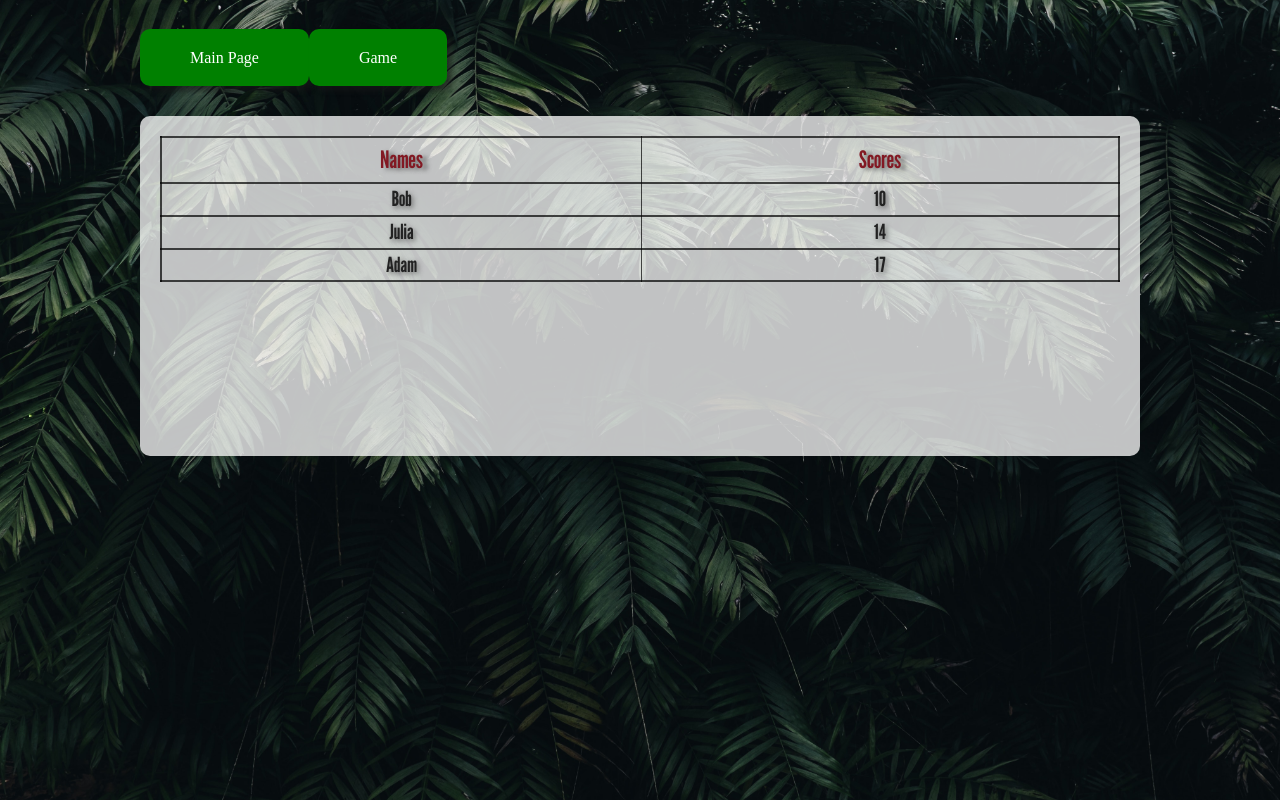
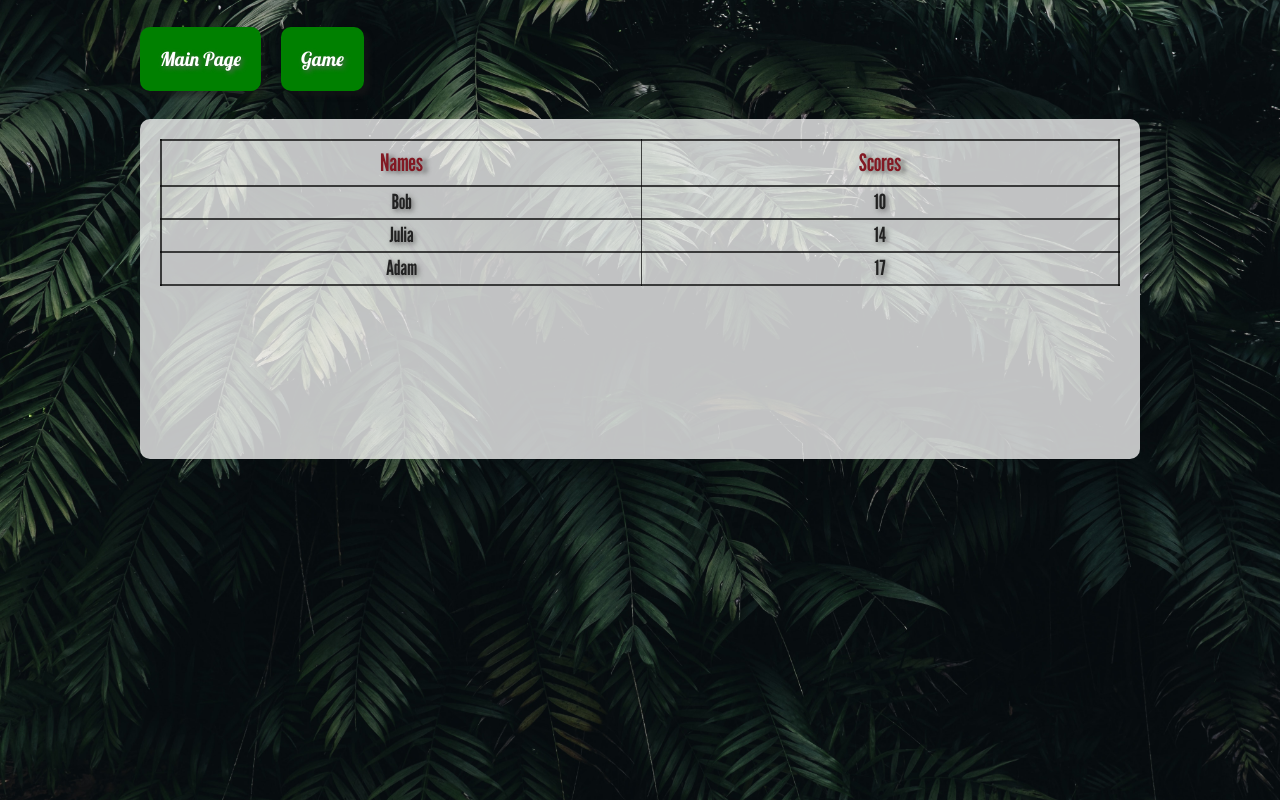
Before and after one commit to KarolinaNalaskowska/Memory-game-with-React, a React (Create React App) app: page /bestscores in a window 1280 px wide. Built offline with nearby package versions, Linux system fonts and the light colour scheme; no server answers; the database is empty.

Commit message:
Add styles

```diff
--- a/src/components/general/_general.scss
+++ b/src/components/general/_general.scss
@@ -23,10 +23,13 @@ a {
   border-radius: 10px;
   box-shadow: 5px 5px 5px rgba(25, 25, 25, 0.5);
   color: white;
+  font-family: "Lobster", sans-serif;
+  font-size: 1.2rem;
   padding: 20px 50px;
   position: relative;
-
+  text-shadow: 2px 2px 5px rgba(100, 100, 100, 0.9);
   &:hover {
+    color: black;
     background: rgba(140, 136, 136, 0.7);
   }
   &__first {
@@ -35,7 +38,6 @@ a {
   &__reset {
     background-image: url("./background.jpg");
     background-position: center;
-    text-transform: uppercase;
     &:hover {
       background: rgba(195, 195, 195, 0.75);
       color: black;
@@ -50,4 +52,13 @@ a {
       color: rgba(25, 25, 25, 0.7);
     }
   }
+  &__table {
+    margin-right: 20px;
+    padding: 20px;
+    text-align: center;
+    &:hover{
+      background: rgba(195, 195, 195, 0.75);
+      text-shadow: 2px 2px 5px rgba(255, 255, 255, 0.9);
+    }
+  }
 }
```
